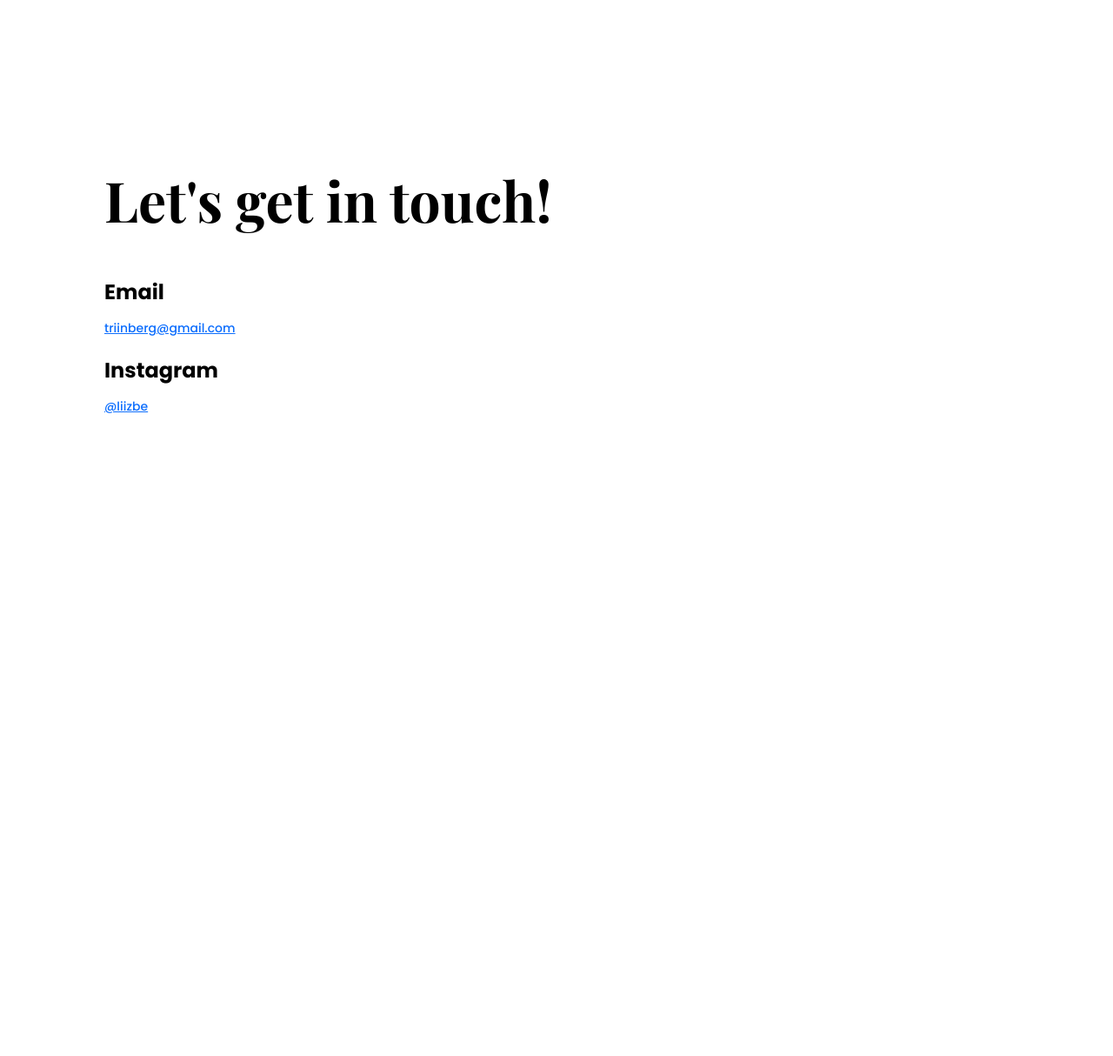
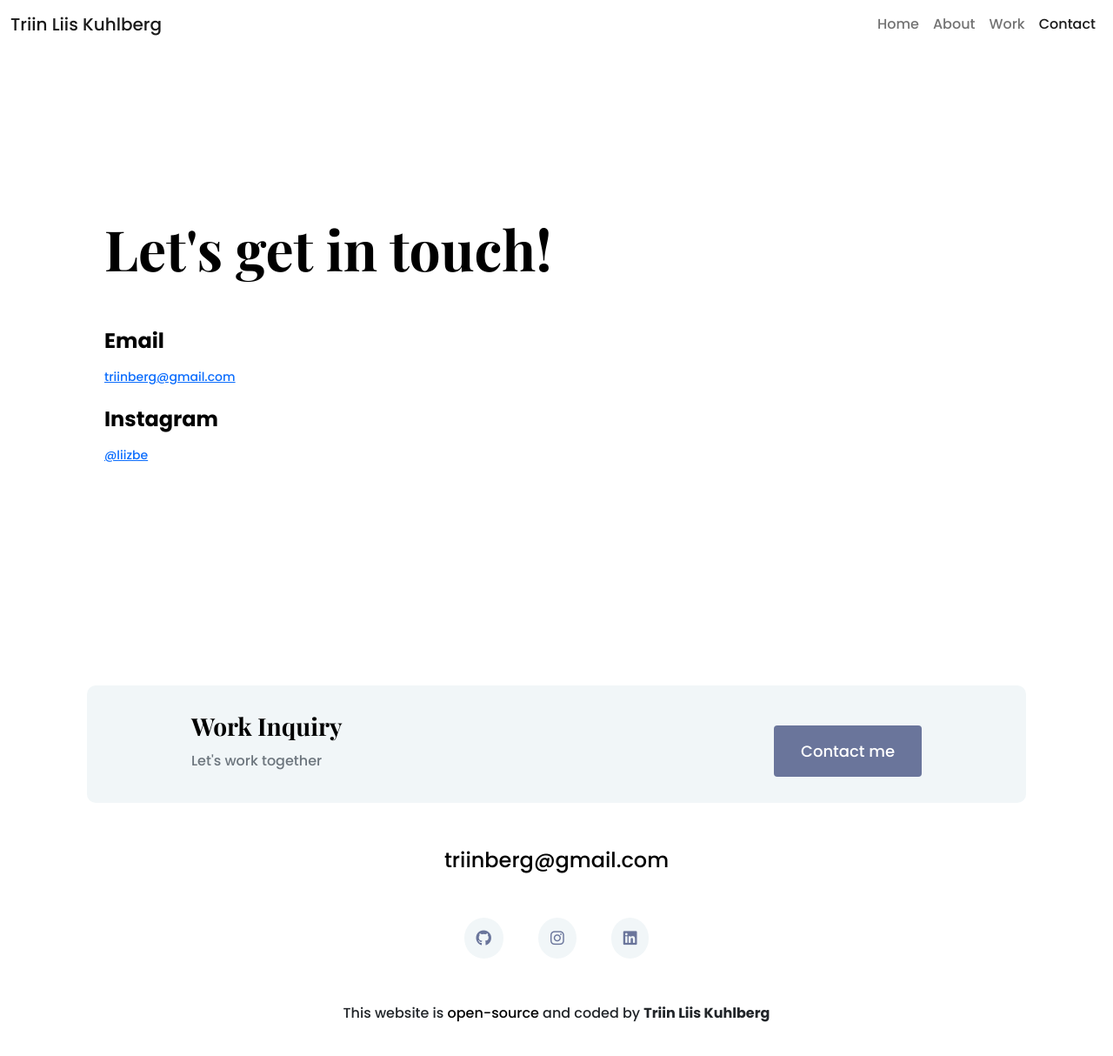
Before and after one commit to triinliis/Responsive-portfolio-project_TLK, a plain HTML site: page contact.html in a window 1280 px wide. Shown: the whole page at 87% size. Before the commit the page ends 800 px from the top, so only its background shows below. Drawn offline with nearby package versions, Linux system fonts and the light colour scheme.

Commit message:
menus and footer to pages
Adding menu and footer to contact and work page

```diff
--- a/contact.html
+++ b/contact.html
@@ -30,6 +30,38 @@
     <meta name="viewport" content="width=device-width, initial-scale=1.0" />
   </head>
   <body>
+    <nav class="navbar navbar-expand-sm navbar-light bg-branding">
+      <div class="container-fluid">
+        <a
+          class="navbar-brand font-weight-bold"
+          href="index.html"
+          title="Homepage"
+          >Triin Liis Kuhlberg</a
+        >
+        <button
+          class="navbar-toggler"
+          type="button"
+          data-bs-toggle="collapse"
+          data-bs-target="#navbarNavAltMarkup"
+          aria-controls="navbarNavAltMarkup"
+          aria-expanded="false"
+          aria-label="Toggle navigation"
+        >
+          <span class="navbar-toggler-icon"></span>
+        </button>
+        <div class="collapse navbar-collapse" id="navbarNavAltMarkup">
+          <div class="navbar-nav ms-auto">
+            <a class="nav-link" href="index.html" title="Homepage">Home</a
+              >
+            <a class="nav-link" href="about.html" title="About Triin">About</a>
+            <a class="nav-link" href="work.html" title="Triin's Work">Work</a>
+            <a class="nav-link  active" aria-current="page" href="contact.html" title="Contact Triin"
+              >Contact</a
+            >
+          </div>
+        </div>
+      </div>
+    </nav>
     <div class="content-container container">
       <div class="content">
         <h1 class="mb-5">Let's get in touch!</h1>
@@ -45,5 +77,61 @@
         </p>
       </div>
     </div>
+    <footer>
+      <div class="contact-box justify-content-between mb-5 d-none d-md-flex">
+        <div>
+          <h3>Work Inquiry</h3>
+          <p class="text-muted">Let's work together</p>
+        </div>
+        <div>
+          <a
+            href="contact.html"
+            class="btn btn-branding mt-3"
+            title="Contact Triin"
+          >
+            Contact me
+          </a>
+        </div>
+      </div>
+      <div class="d-flex justify-content-center mb-5">
+        <a
+          href="mailto:triinberg@gmail.com"
+          class="email-link"
+          title="Email Triin"
+        >
+          triinberg@gmail.com
+        </a>
+      </div>
+      <div class="social-links d-flex justify-content-center">
+        <a
+          href="https://github.com/triinliis"
+          target="_blank"
+          title="Triin's GitHub Profile"
+        >
+          <i class="fab fa-github"></i>
+        </a>
+        <a
+          href="https://www.instagram.com/liizbe/"
+          target="_blank"
+          title="Triin's Instagram Profile"
+        >
+          <i class="fab fa-instagram"></i>
+        </a>
+        <a
+          href="https://www.linkedin.com/in/triin-liis-kuhlberg-a5733052/"
+          target="_blank"
+          title="Triin's LinkedIn Profile"
+        >
+          <i class="fab fa-linkedin"></i>
+        </a>
+      </div>
+      <p class="text-center mt-5">
+        This website is
+        <a href="https://github.com/triinliis" target="_blank" class="git-link"
+          >open-source</a
+        >
+        and coded by <strong>Triin Liis Kuhlberg</strong>
+      </p>
+    </footer>
   </body>
 </html>
```
Also changed, not shown: index.html (+0 -2 lines), work.html (+88 -0 lines).
